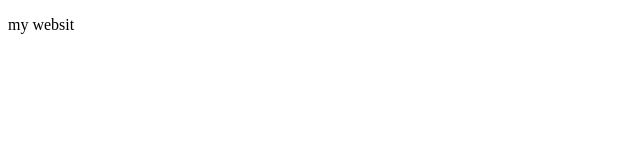
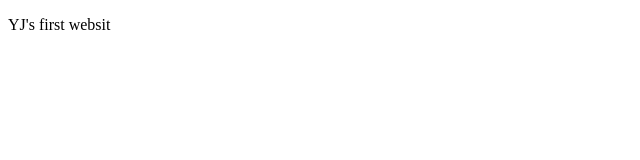
Before and after one commit to jacobzhong/mm, a plain HTML site: page index.html in a window 1280 px wide. Shown: the full height of the page, 0-640 px from the left. Drawn offline with Linux system fonts and the light colour scheme.

Commit message:
Update index.html

```diff
--- a/index.html
+++ b/index.html
@@ -7,6 +7,6 @@
     <title>Document</title>
 </head>
 <body>
-    <p>my websit</p>
+    <p>YJ's first websit</p>
 </body>
 </html>
```
